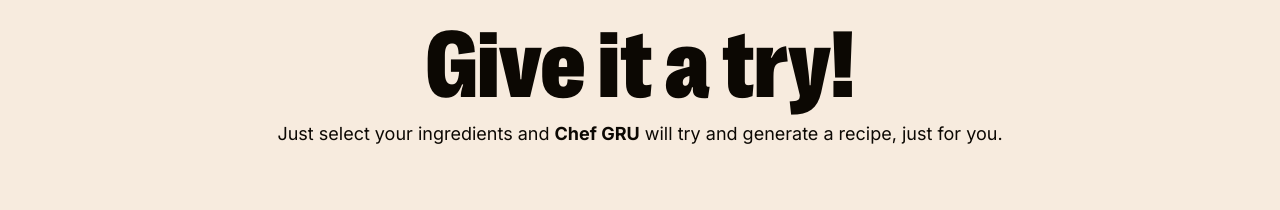
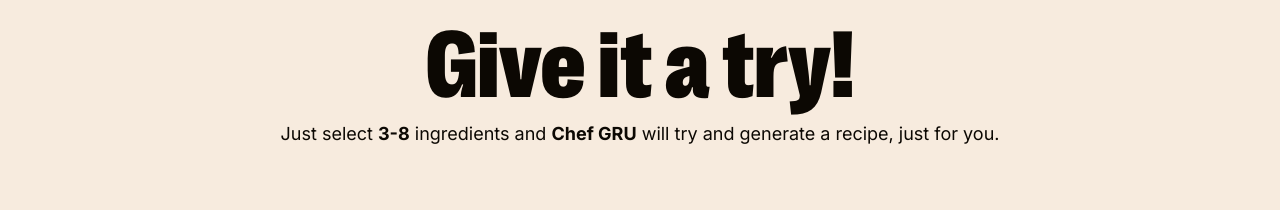
Before and after one commit to iyabc/chef-gru-frontend, a Next.js app: page / in a window 1280 px wide. Shown: the part 1240-1450 px from the top of the page. Built offline with nearby package versions, Linux system fonts and the light colour scheme; no server answers.

Commit message:
refactor: minor changes, added min and max ingredients

```diff
--- a/src/components/HomePage/ModelSection.tsx
+++ b/src/components/HomePage/ModelSection.tsx
@@ -1,6 +1,6 @@
 import React, { useRef, useState } from 'react';
 import type { MultiValue } from 'react-select';
-import { checkTargetForNewValues, m, motion, useInView } from 'framer-motion';
+import { motion, useInView } from 'framer-motion';
 import type { NERType } from 'lib/types/nerType';
 import ResultsModal from '@/components/ui/ResultsModal';
 import IngredientsDropdownMenu from '@/components/ui/IngredientsDropdownMenu';
@@ -118,7 +118,7 @@ const ModelSection = React.forwardRef<HTMLDivElement>((props, ref) => {
           Give it a try!
         </h2>
         <p className="text-sm md:text-lg">
-          Just select your ingredients and{' '}
+          Just select <span className="font-bold">3-8</span> ingredients and{' '}
           <span className="font-bold">Chef GRU</span> will try and generate a
           recipe, just for you.
         </p>
@@ -146,7 +146,7 @@ const ModelSection = React.forwardRef<HTMLDivElement>((props, ref) => {
           <MainButton
             text="Generate"
             variant="secondary-outlined"
-            isDisabled={selectedNERs.length < 3}
+            isDisabled={selectedNERs.length < 3 || selectedNERs.length > 8}
             isButton={true}
             handleOnClick={handleGenerateButtonOnClick}
           />
--- a/src/components/ui/IngredientsDropdownMenu.tsx
+++ b/src/components/ui/IngredientsDropdownMenu.tsx
@@ -47,7 +47,7 @@ const customStyles = {
   }),
   valueContainer: (provided: any) => ({
     ...provided,
-    maxHeight: '2rem',
+    maxHeight: '2.3rem',
     overflow: 'auto',
     scroll: {},
   }),
```
